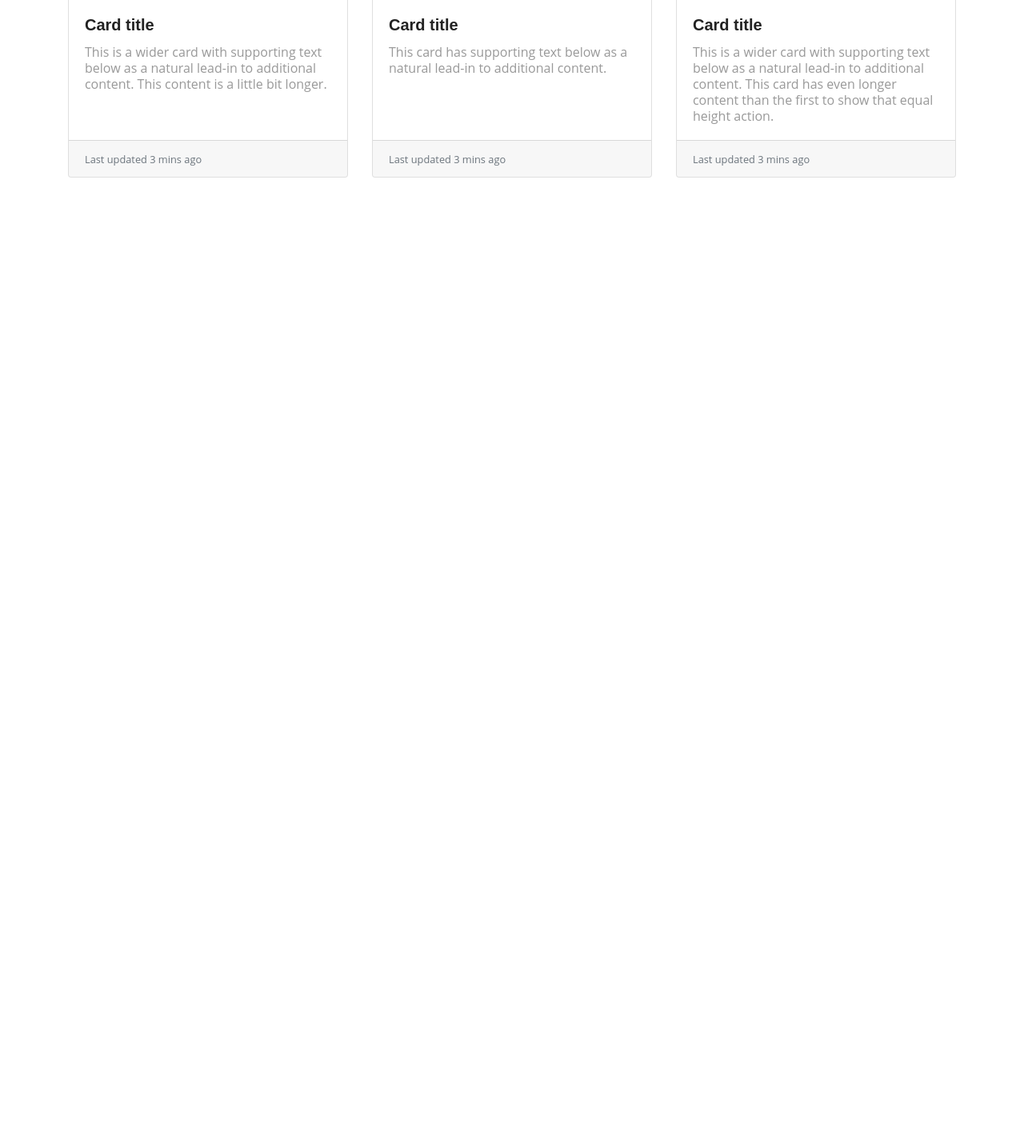
After one commit to biswajitpatra/Disease-Reporting-System, a Django app: page /govt/ in a window 1280 px wide. The commit adds this page. Shown: the part 486-1920 px from the top of the page at 80% size. Run offline with Django 3.2, Linux system fonts and the light colour scheme; some libraries are stand-ins or nearby versions.

Commit message:
added govt insights page and report form validation

```diff
--- /dev/null
+++ b/disdata/static/css/govtReport.css
@@ -0,0 +1,8 @@
+.card-deck{
+    position: relative;
+    top: 10rem;
+}
+.container #city-info {
+    position: relative;
+    top: 7rem;
+}
--- a/disdata/static/js/reportFormValidation.js
+++ b/disdata/static/js/reportFormValidation.js
@@ -10,3 +10,7 @@ new Cleave('.mobile',{
     prefix:'(+91)',
     blocks: [5,10]
 })
+
+new Cleave('#otp',{
+    numericOnly: true
+})
--- /dev/null
+++ b/disdata/templates/govtReport.html
@@ -0,0 +1,82 @@
+<!doctype html>
+<html lang="en">
+  <head>
+    <!-- Required meta tags -->
+    <meta charset="utf-8">
+    <meta name="viewport" content="width=device-width, initial-scale=1, shrink-to-fit=no">
+    {% load static %}
+    <!-- Bootstrap CSS -->
+    <link rel="stylesheet" href="https://maxcdn.bootstrapcdn.com/bootstrap/4.0.0/css/bootstrap.min.css" integrity="sha384-Gn5384xqQ1aoWXA+058RXPxPg6fy4IWvTNh0E263XmFcJlSAwiGgFAW/dAiS6JXm" crossorigin="anonymous">
+    <link rel="stylesheet" type="text/css" href="{% static 'css/style.css' %}">
+    <link rel="stylesheet" type="text/css" href="{% static 'css/govtReport.css' %}">
+    <title>Govt Insights</title>
+  </head>
+  <body>
+    <nav class="navbar navbar-expand-lg fixed-top" style="background-color: rgba(28,74,90, 0.9) ;">
+        <a class="navbar-brand text-light" href="#">Disease REPORTING</a>
+        <button class="navbar-toggler" type="button" data-toggle="collapse" data-target="#navbarSupportedContent" aria-controls="navbarSupportedContent" aria-expanded="false" aria-label="Toggle navigation">
+          <span class="navbar-toggler-icon"></span>
+        </button>
+        <div class="collapse navbar-collapse" id="navbarSupportedContent">
+            <ul class="navbar-nav ml-auto">
+              <li class="nav-item active">
+                <a class="nav-link text-light" href="#banner">Home <span class="sr-only">(current)</span></a>
+              </li>
+              <li class="nav-item">
+                <a class="nav-link text-light" href="#service">Services</a>
+              </li>
+              <li class="nav-item">
+                <a class="nav-link text-light" href="#contact">Report</a>
+              </li>
+              <li class="nav-item">
+                <a class="nav-link text-light" href="/hospital">For Hospitals</a>
+              </li>
+            </ul>
+        </div>
+      </nav>
+    <div class="container">
+        <div id="city-info">
+            <h2 class="ser-title">Cities Insights</h2>
+            <hr class="botm-line w-25">
+        </div>
+        <div class="card-deck">
+            <div class="card">
+              <img class="card-img-top" src="https://images.unsplash.com/photo-1567157577867-05ccb1388e66?ixlib=rb-1.2.1&ixid=eyJhcHBfaWQiOjEyMDd9&auto=format&fit=crop&w=1267&q=80" alt="Card image cap">
+              <div class="card-body">
+                <h5 class="card-title">Card title</h5>
+                <p class="card-text">This is a wider card with supporting text below as a natural lead-in to additional content. This content is a little bit longer.</p>
+              </div>
+              <div class="card-footer">
+                <small class="text-muted">Last updated 3 mins ago</small>
+              </div>
+            </div>
+            <div class="card">
+              <img class="card-img-top" src="https://images.unsplash.com/photo-1534430480872-3498386e7856?ixlib=rb-1.2.1&ixid=eyJhcHBfaWQiOjEyMDd9&auto=format&fit=crop&w=1350&q=80" alt="Card image cap">
+              <div class="card-body">
+                <h5 class="card-title">Card title</h5>
+                <p class="card-text">This card has supporting text below as a natural lead-in to additional content.</p>
+              </div>
+              <div class="card-footer">
+                <small class="text-muted">Last updated 3 mins ago</small>
+              </div>
+            </div>
+            <div class="card">
+              <img class="card-img-top" src="https://images.unsplash.com/photo-1501594907352-04cda38ebc29?ixlib=rb-1.2.1&ixid=eyJhcHBfaWQiOjEyMDd9&auto=format&fit=crop&w=1489&q=80" alt="Card image cap">
+              <div class="card-body">
+                <h5 class="card-title">Card title</h5>
+                <p class="card-text">This is a wider card with supporting text below as a natural lead-in to additional content. This card has even longer content than the first to show that equal height action.</p>
+              </div>
+              <div class="card-footer">
+                <small class="text-muted">Last updated 3 mins ago</small>
+              </div>
+            </div>
+          </div>
+    </div>
+
+    <!-- Optional JavaScript -->
+    <!-- jQuery first, then Popper.js, then Bootstrap JS -->
+    <script src="https://code.jquery.com/jquery-3.2.1.slim.min.js" integrity="sha384-KJ3o2DKtIkvYIK3UENzmM7KCkRr/rE9/Qpg6aAZGJwFDMVNA/GpGFF93hXpG5KkN" crossorigin="anonymous"></script>
+    <script src="https://cdnjs.cloudflare.com/ajax/libs/popper.js/1.12.9/umd/popper.min.js" integrity="sha384-ApNbgh9B+Y1QKtv3Rn7W3mgPxhU9K/ScQsAP7hUibX39j7fakFPskvXusvfa0b4Q" crossorigin="anonymous"></script>
+    <script src="https://maxcdn.bootstrapcdn.com/bootstrap/4.0.0/js/bootstrap.min.js" integrity="sha384-JZR6Spejh4U02d8jOt6vLEHfe/JQGiRRSQQxSfFWpi1MquVdAyjUar5+76PVCmYl" crossorigin="anonymous"></script>
+  </body>
+</html>
--- a/disdata/views.py
+++ b/disdata/views.py
@@ -14,6 +14,8 @@ import requests
 # Create your views here.
 def index(request):
     return render(request, 'index.html')
+def govtReport(request):
+    return render(request, 'govtReport.html')
 
 def check_hospital_staff(user):
     if user.is_authenticated:
--- a/drd/urls.py
+++ b/drd/urls.py
@@ -30,6 +30,7 @@ urlpatterns = [
     path('report_verify/',views.verify_report_api, name='verify report'),
     re_path(r'^area/(?P<pincode>[0-9]{6})/$', views.areaReport, name='areaReport'),
     path('admin/', admin.site.urls),
+    path('govt/', views.govtReport, name='govtReport'),
     path('login/',LoginView.as_view(template_name='admin/login.html',extra_context={'site_header':'Login form'})),
     path('telephony_bot/',views.telephony_bot,name='Dialogflow bot'),
     path('area_summary_api',views.area_summary_api,name="Area summary API"),
```
Also changed, not shown: disdata/templates/index.html (+63 -8 lines).
